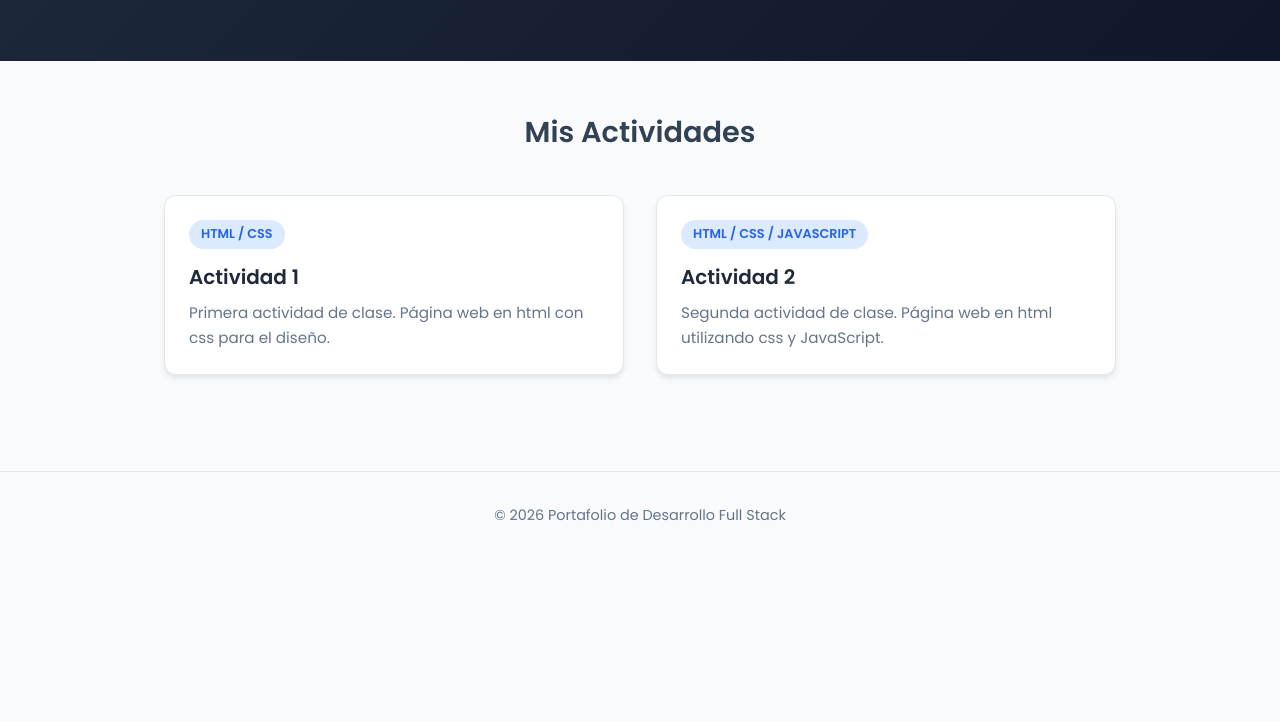
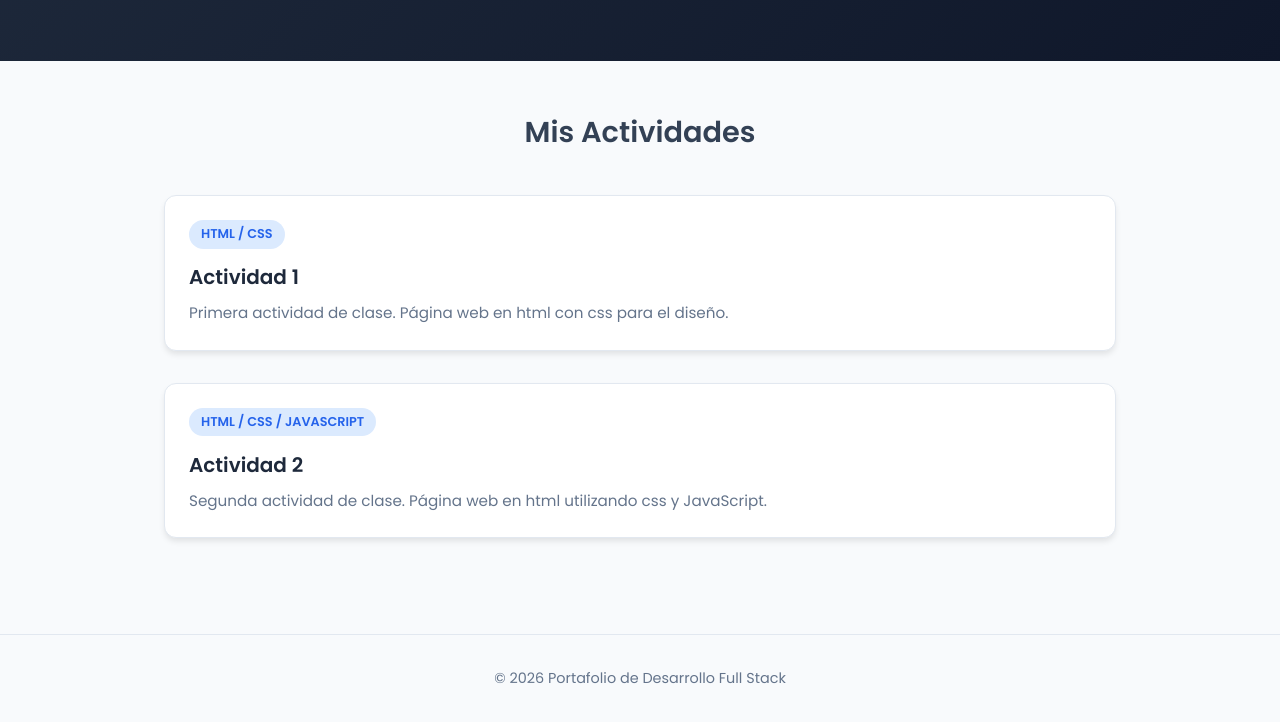
Before and after one commit to Parsival777/Acts-Desarrollo-Full-Stack---Alan-Anduaga-, a plain HTML site: page index.html in a window 1280 px wide. Shown: the part 167-889 px from the top of the page. Before the commit the page ends 800 px from the top, so only its background shows below. Drawn offline with Linux system fonts and the light colour scheme.

Commit message:
update html

```diff
--- a/index.html
+++ b/index.html
@@ -59,10 +59,10 @@
             color: #334155;
         }
 
-        /* 4. Grid de Proyectos (Tarjetas) */
-        .projects-grid {
-            display: grid;
-            grid-template-columns: repeat(auto-fit, minmax(280px, 1fr));
+        /* 4. Contenedor de Proyectos en vertical */
+        .projects-container {
+            display: flex;
+            flex-direction: column;
             gap: 2rem;
         }
 
@@ -130,7 +130,7 @@
     <div class="container">
         <h2 class="section-title">Mis Actividades</h2>
 
-        <div class="projects-grid">
+        <div class="projects-container">
 
             <a href="Act1/index.html" class="card">
                 <div class="card-body">
```
